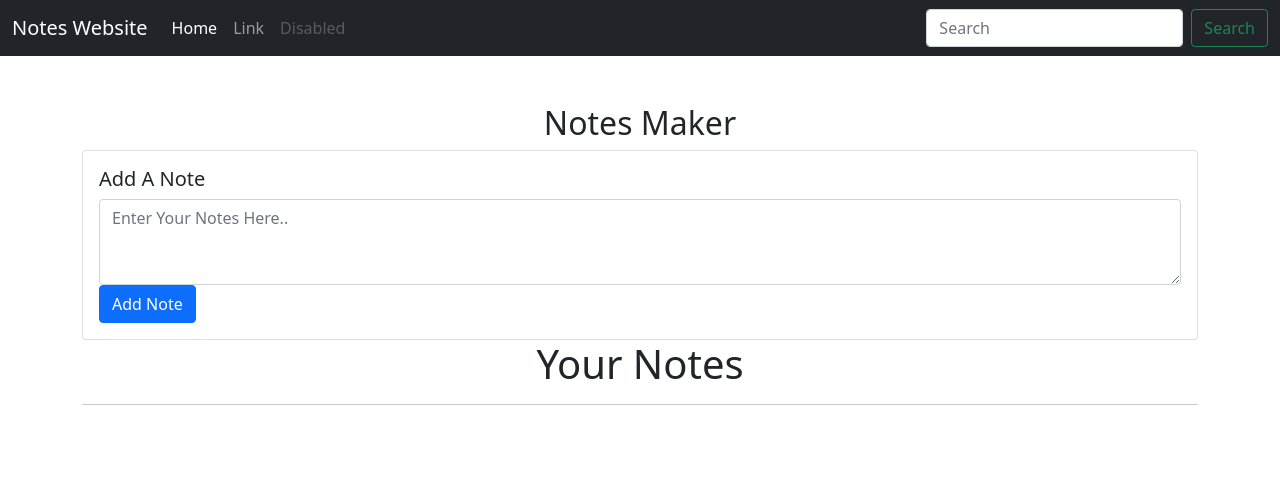
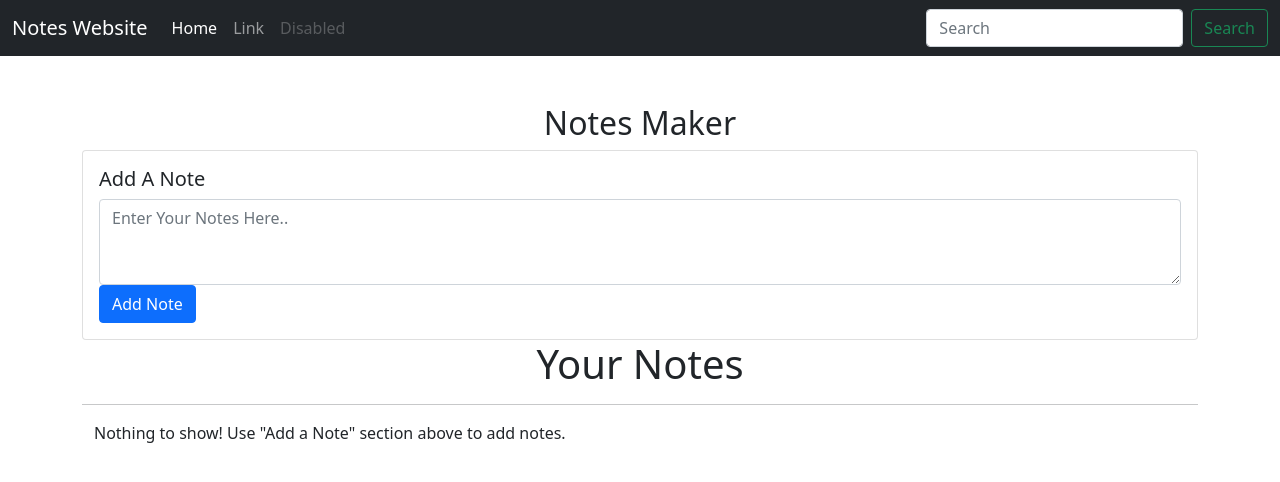
Before and after one commit to rajsrivastav/JavaScript-Project-1, a website: page index.html in a window 1280 px wide. Drawn offline with nearby package versions, Linux system fonts and the light colour scheme.

Commit message:
1 file modified

```diff
--- a/index.html
+++ b/index.html
@@ -73,7 +73,7 @@
     <script src="https://cdn.jsdelivr.net/npm/bootstrap@5.1.3/dist/js/bootstrap.min.js"
         integrity="sha384-QJHtvGhmr9XOIpI6YVutG+2QOK9T+ZnN4kzFN1RtK3zEFEIsxhlmWl5/YESvpZ13"
         crossorigin="anonymous"></script>
-    <script src="jsFile.js"></script>
+    <script src="index.js"></script>
 </body>
 
 </html>
```
